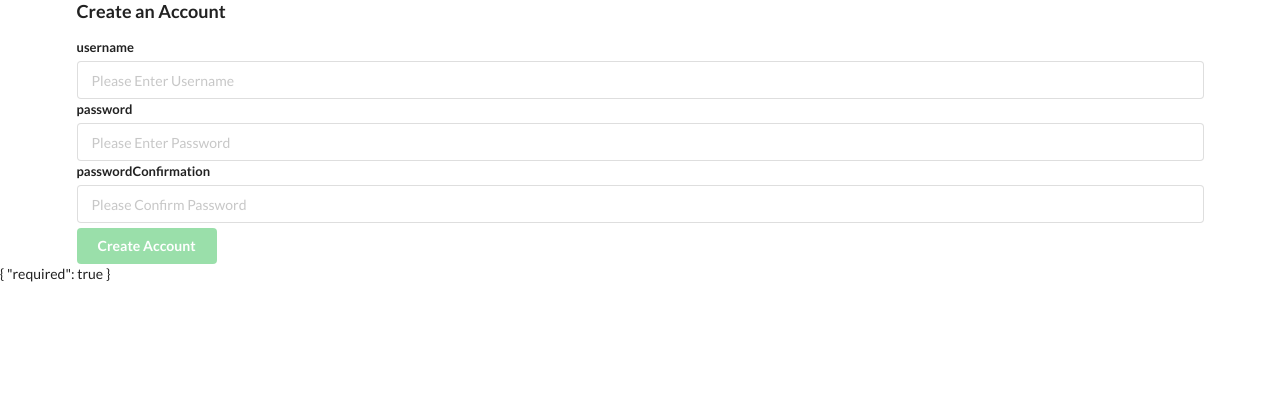
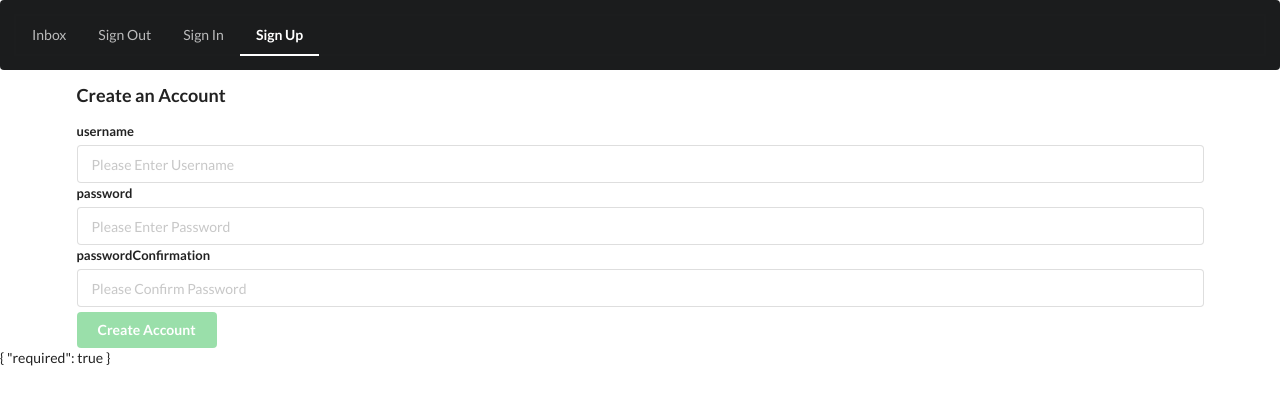
Before and after one commit to m-khalvati/EmailApiServerLearning, an Angular app: page /signup in a window 1280 px wide. Shown: the top 404 px of the page. Built offline with nearby package versions, Linux system fonts and the light colour scheme.

Commit message:
add navbar

```diff
--- a/src/app/app.component.html
+++ b/src/app/app.component.html
@@ -1 +1,2 @@
+<app-navbar></app-navbar>
 <router-outlet></router-outlet>
--- a/src/app/app.module.ts
+++ b/src/app/app.module.ts
@@ -6,10 +6,12 @@ import { AppComponent } from './app.component';
 import { AuthRoutingModule } from './auth/auth-routing.module';
 import { AuthModule } from './auth/auth.module';
 import { SharedModule } from './shared/shared.module';
+import { NavbarComponent } from './navbar/navbar.component';
 
 @NgModule({
   declarations: [
-    AppComponent
+    AppComponent,
+    NavbarComponent
   ],
   imports: [
     BrowserModule,
--- a/src/app/auth/signup/signup.component.html
+++ b/src/app/auth/signup/signup.component.html
@@ -1,5 +1,5 @@
 
-<form class="ui form container" [formGroup]="form" (ngSubmit)="onSubmit()">
+<form class="ui form container mt-5" [formGroup]="form" (ngSubmit)="onSubmit()">
     <h3>Create an Account</h3>
 
   <app-input [control]="f?.get('username')" label="username" placeholder="Please Enter Username"></app-input>
--- /dev/null
+++ b/src/app/navbar/navbar.component.html
@@ -0,0 +1,9 @@
+<div class="ui inverted segment">
+  <div class="ui inverted secondary pointing menu">
+    <a class="item" routerLink="/inbox" routerLinkActive="active">Inbox</a>
+    <a class="item" routerLink="/signout" routerLinkActive="active">Sign Out</a>
+    <a class="item" routerLink="/signin" routerLinkActive="active">Sign In</a>
+    <a class="item" routerLink="/signup" routerLinkActive="active">Sign Up</a>
+
+  </div>
+</div>
--- /dev/null
+++ b/src/app/navbar/navbar.component.ts
@@ -0,0 +1,15 @@
+import { Component, OnInit } from '@angular/core';
+
+@Component({
+  selector: 'app-navbar',
+  templateUrl: './navbar.component.html',
+  styleUrls: ['./navbar.component.css']
+})
+export class NavbarComponent implements OnInit {
+
+  constructor() { }
+
+  ngOnInit(): void {
+  }
+
+}
--- a/src/styles.css
+++ b/src/styles.css
@@ -1,2 +1,18 @@
 /* You can add global styles to this file, and also import other style files */
-@import 'semantic-ui-css/semantic.css'
+@import 'semantic-ui-css/semantic.css';
+
+.mt-5 {
+  margin-top: 1rem;
+}
+
+.mt-10 {
+  margin-top: 2rem;
+}
+
+.m-5 {
+    margin: 1rem;
+}
+
+.mt-20 {
+    margin-top: 4rem;
+}
```
Also changed, not shown: src/app/navbar/navbar.component.css (added).
